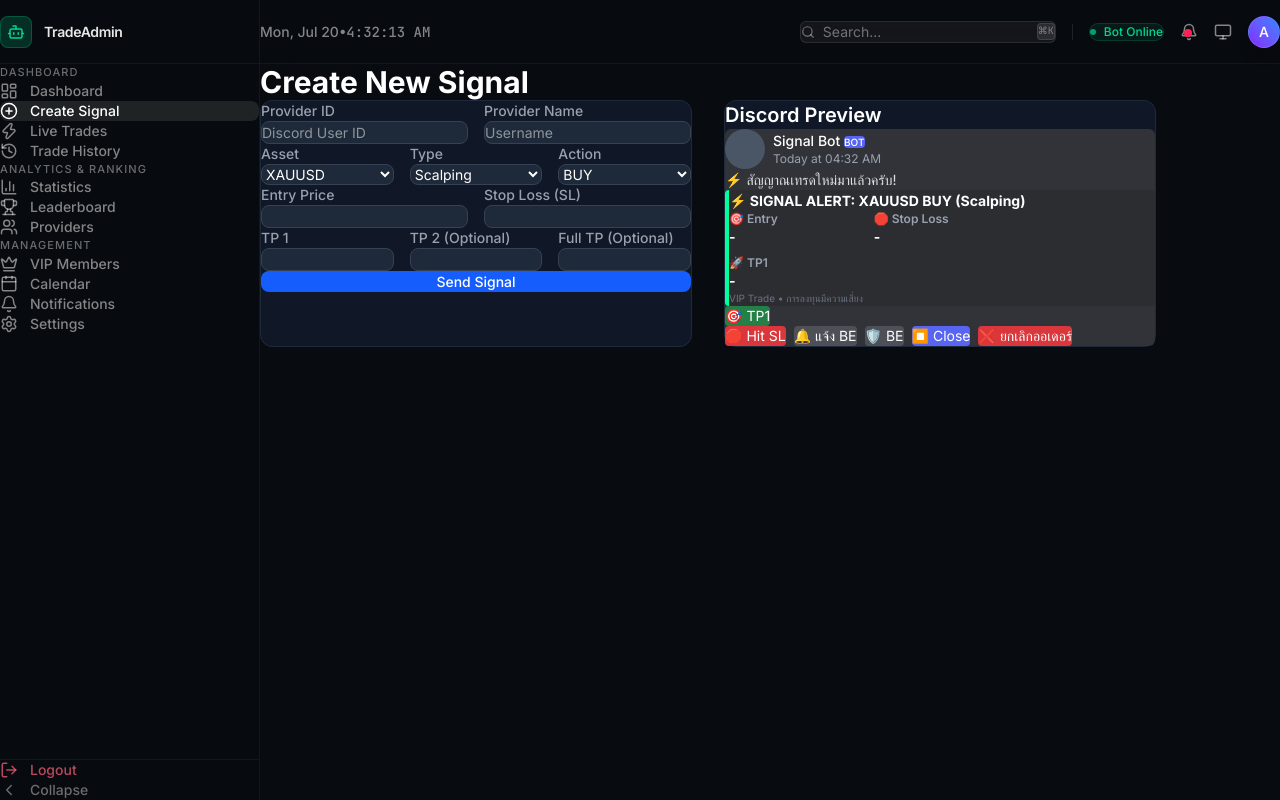
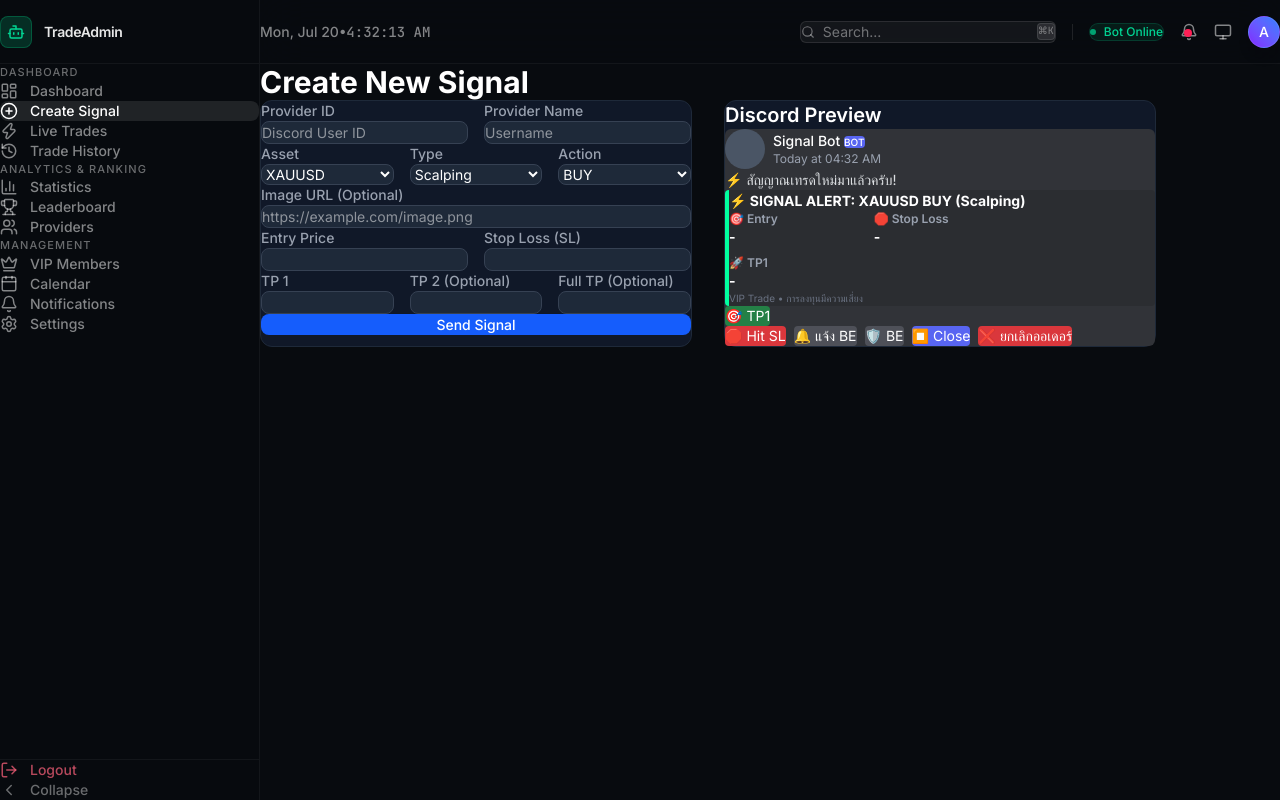
Before and after one commit to Watcharaphong09/my-signal-bot, a Next.js app in the folder web-dashboard/: page /create-signal in a window 1280 px wide. Built offline with nearby package versions, Linux system fonts and the light colour scheme.

Commit message:
feat: add Image URL field to signal creation

```diff
--- a/web-dashboard/app/(dashboard)/create-signal/page.tsx
+++ b/web-dashboard/app/(dashboard)/create-signal/page.tsx
@@ -16,7 +16,8 @@
     sl: "",
     tp1: "",
     tp2: "",
-    fullTp: ""
+    fullTp: "",
+    imageUrl: ""
   });
 
   const [error, setError] = useState<string | null>(null);
@@ -109,6 +110,11 @@
                   <option value="SELL">SELL</option>
                 </select>
               </div>
+            </div>
+
+            <div>
+              <label className="block text-sm font-medium text-gray-400 mb-1">Image URL (Optional)</label>
+              <input type="url" name="imageUrl" value={formData.imageUrl} onChange={handleChange} className="w-full bg-gray-800 border border-gray-700 rounded-lg p-2 text-white" placeholder="https://example.com/image.png" />
             </div>
 
             <div className="grid grid-cols-2 gap-4">
@@ -207,6 +213,13 @@
                   </div>
                 )}
               </div>
+
+              {formData.imageUrl && (
+                <div className="mt-4 rounded-md overflow-hidden max-w-full">
+                  <img src={formData.imageUrl} alt="Preview" className="max-h-64 object-contain" />
+                </div>
+              )}
+
               <p className="text-[10px] text-gray-500 mt-4">VIP Trade • การลงทุนมีความเสี่ยง</p>
             </div>
 
--- a/web-dashboard/app/api/trades/route.ts
+++ b/web-dashboard/app/api/trades/route.ts
@@ -13,8 +13,9 @@
   entry: z.number().positive(),
   sl: z.number().positive(),
   tp1: z.number().positive(),
-  tp2: z.number().positive().optional().nullable(),
-  fullTp: z.number().positive().optional().nullable(),
+  tp2: z.number().positive().optional(),
+  fullTp: z.number().positive().optional(),
+  imageUrl: z.string().url("ต้องเป็นลิงก์ URL รูปภาพที่ถูกต้อง").optional().or(z.literal('')),
 }).refine((data) => {
   if (data.action === "BUY") {
     return data.sl < data.entry && data.tp1 > data.entry;
@@ -110,7 +111,8 @@
         { name: '🚀 TP1', value: `**${data.tp1}**`, inline: true }
       ],
       timestamp: new Date().toISOString(),
-      footer: { text: 'VIP Trade • การลงทุนมีความเสี่ยง' }
+      footer: { text: 'VIP Trade • การลงทุนมีความเสี่ยง' },
+      ...(data.imageUrl ? { image: { url: data.imageUrl } } : {})
     };
 
     if (data.tp2) embed.fields.push({ name: '🚀 TP2', value: `**${data.tp2}**`, inline: true });
```
